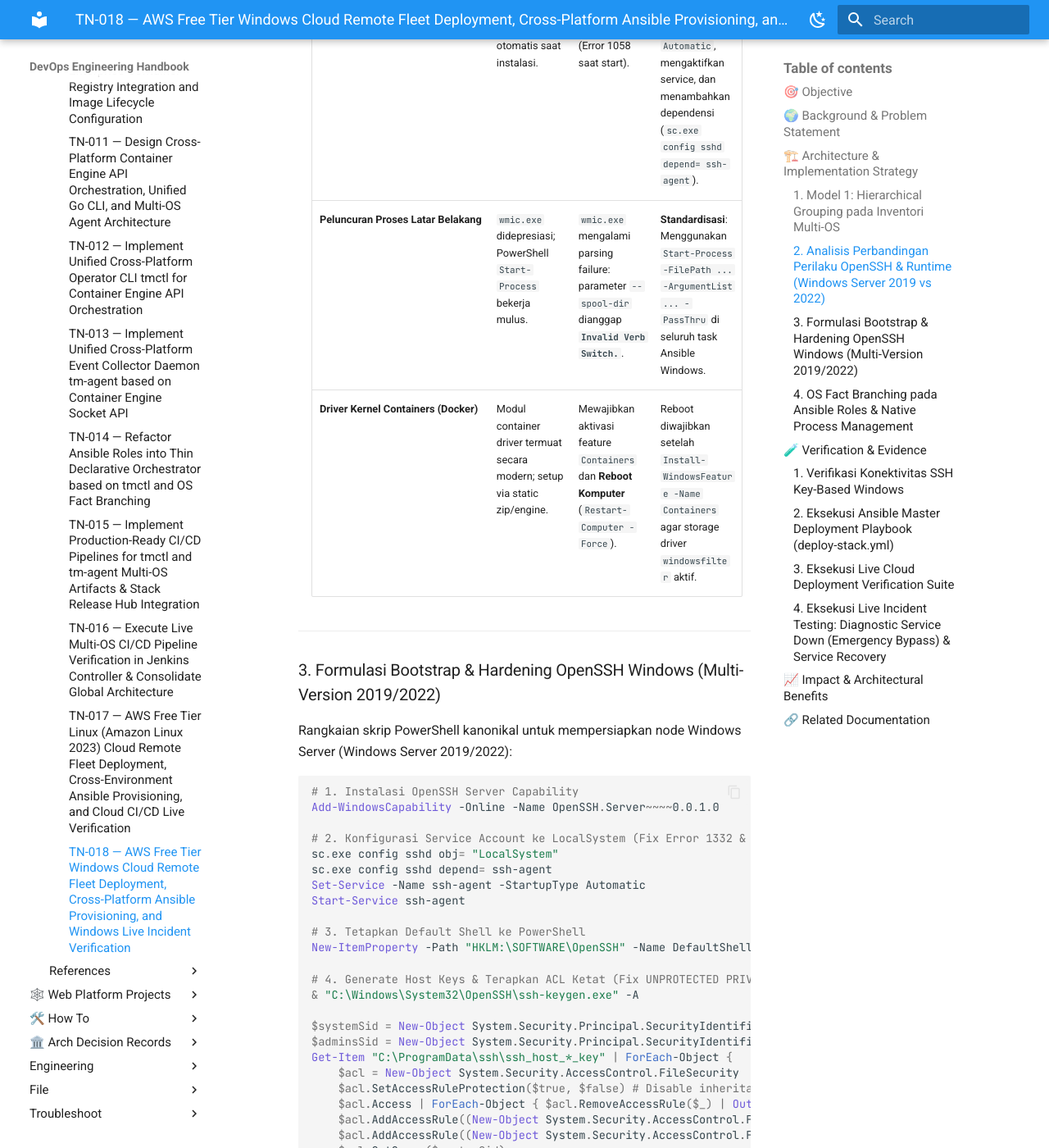
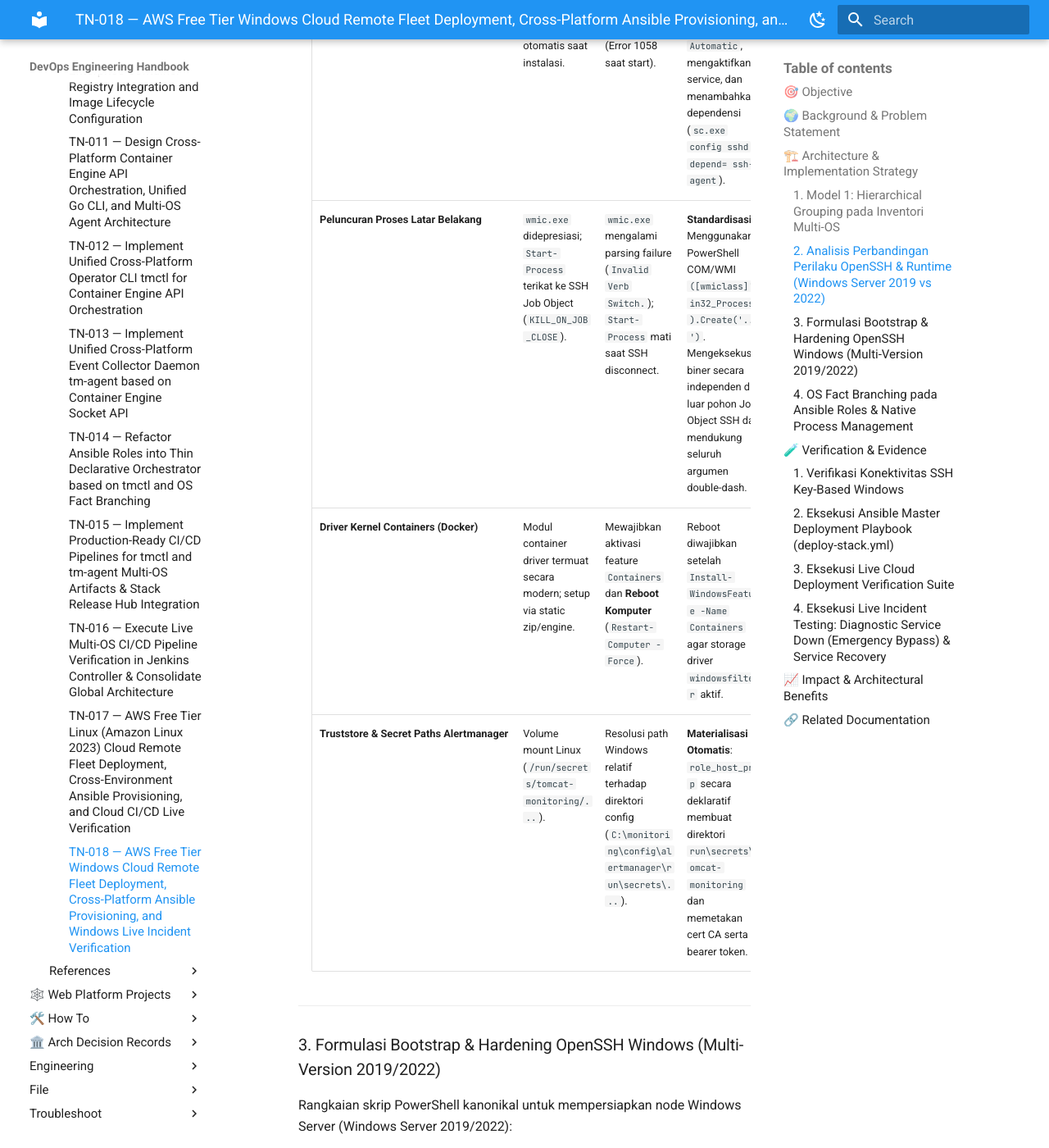
Before and after one commit to edkas07-oss/devops-handbook, an MkDocs documentation site: the page built from docs/projects/tomcat-monitoring/engineering-journal/continuous-integration-and-deployment/TN-018-aws-windows-fleet-deployment-cross-platform-ansible-provisioning-and-live-verification.md, in a window 1280 px wide and 1400 px high, scrolled down 5103 px. Shown: the whole window at 82% size. Built offline with MkDocs 1.6.1 and Material for MkDocs 9.7.7, drawn with Linux system fonts in a browser that asks for light colours; some of the changed text lies outside the part shown.

Commit message:
docs(tn-018): document WMI Win32_Process process detachment and Alertmanager truststore materialization

```diff
--- a/docs/projects/tomcat-monitoring/engineering-journal/continuous-integration-and-deployment/TN-018-aws-windows-fleet-deployment-cross-platform-ansible-provisioning-and-live-verification.md
+++ b/docs/projects/tomcat-monitoring/engineering-journal/continuous-integration-and-deployment/TN-018-aws-windows-fleet-deployment-cross-platform-ansible-provisioning-and-live-verification.md
@@ -92,8 +92,9 @@ Hasil investigasi operasional membuktikan adanya perbedaan perilaku signifikan a
 | **Inisialisasi Host Keys** | Otomatis dibuat saat instalasi capability dengan ACL yang sudah kompatibel. | **Tidak otomatis dibuat**; jika dibuat manual mewarisi ACL permisif dari `C:\ProgramData\ssh`. | `sshd.exe` menolak private key (*UNPROTECTED PRIVATE KEY FILE*). **Wajib** me-reset ACL via .NET `FileSecurity` (SYSTEM + Admins only, inheritance disabled). |
 | **Service Account `sshd`** | Berjalan di bawah `NT SERVICE\sshd` dengan SID mapping built-in. | `NT SERVICE\sshd` memicu **SID Lookup Error 1332**; explicit ACE untuk sshd justru ditolak OpenSSH. | **Wajib** mengikat service account ke `LocalSystem` (`sc.exe config sshd obj= LocalSystem`). |
 | **Dependensi `ssh-agent`** | Terpasang dan aktif secara otomatis saat instalasi. | Sering berada pada status `Disabled` (Error 1058 saat start). | **Wajib** mengubah startup ke `Automatic`, mengaktifkan service, dan menambahkan dependensi (`sc.exe config sshd depend= ssh-agent`). |
-| **Peluncuran Proses Latar Belakang** | `wmic.exe` didepresiasi; PowerShell `Start-Process` bekerja mulus. | `wmic.exe` mengalami parsing failure: parameter `--spool-dir` dianggap **`Invalid Verb Switch.`**. | **Standardisasi**: Menggunakan `Start-Process -FilePath ... -ArgumentList ... -PassThru` di seluruh task Ansible Windows. |
+| **Peluncuran Proses Latar Belakang** | `wmic.exe` didepresiasi; `Start-Process` terikat ke SSH Job Object (`KILL_ON_JOB_CLOSE`). | `wmic.exe` mengalami parsing failure (`Invalid Verb Switch.`); `Start-Process` mati saat SSH disconnect. | **Standardisasi**: Menggunakan PowerShell COM/WMI `([wmiclass]'Win32_Process').Create('...')`. Mengeksekusi biner secara independen di luar pohon Job Object SSH dan mendukung seluruh argumen double-dash. |
 | **Driver Kernel Containers (Docker)** | Modul container driver termuat secara modern; setup via static zip/engine. | Mewajibkan aktivasi feature `Containers` dan **Reboot Komputer** (`Restart-Computer -Force`). | Reboot diwajibkan setelah `Install-WindowsFeature -Name Containers` agar storage driver `windowsfilter` aktif. |
+| **Truststore & Secret Paths Alertmanager** | Volume mount Linux (`/run/secrets/tomcat-monitoring/...`). | Resolusi path Windows relatif terhadap direktori config (`C:\monitoring\config\alertmanager\run\secrets\...`). | **Materialisasi Otomatis**: `role_host_prep` secara deklaratif membuat direktori `run\secrets\tomcat-monitoring` dan memetakan cert CA serta bearer token. |
 
 ---
 
@@ -152,13 +153,13 @@ Restart-Service sshd
 
 - **`role_host_prep`:**
   - Linux: Membuat direktori `~/.local/share/...`, menyinkronkan scripts, menginstal `tmctl` Linux.
-  - Windows: Menggunakan `ansible.windows.win_file` untuk membuat `C:\monitoring` dan subfolder, lalu menginstal `tmctl.exe` via `ansible.windows.win_copy` dengan path delegasi stat yang baku.
+  - Windows: Menggunakan `ansible.windows.win_file` untuk membuat `C:\monitoring` dan subfolder, menginstal `tmctl.exe` via `ansible.windows.win_copy`, dan mematerialisasikan truststore/secrets Alertmanager ke `C:\monitoring\config\alertmanager\run\secrets\tomcat-monitoring`.
 - **`role_event_collector`:**
   - Linux: Mendaftarkan dan mengaktifkan systemd user unit `tm-agent.service`.
-  - Windows: Mentransfer `tm-agent.exe` ke `C:\monitoring\bin\tm-agent.exe`, mengelola proses daemon latar belakang secara idempoten menggunakan native PowerShell `Start-Process -FilePath ... -ArgumentList '--spool-dir "..."' -PassThru` (mengeliminasi bug `wmic Invalid Verb Switch`), dan memastikan spool directory `C:\monitoring\spool` aktif.
+  - Windows: Mentransfer `tm-agent.exe` ke `C:\monitoring\bin\tm-agent.exe`, mengelola proses daemon latar belakang secara idempoten menggunakan COM/WMI `([wmiclass]'Win32_Process').Create(...)` (menghindari terminasi Job Object SSH dan bug parsing `wmic.exe`), dan memastikan spool directory `C:\monitoring\spool` aktif.
 - **`role_container_stack`:**
   - Linux: Menerapkan orchestrasi kontainer via `tmctl` dan container engine (Docker/Podman).
-  - Windows: Menjalankan native platform components (`prometheus.exe`, `alertmanager.exe`, `mailpit.exe`) secara terpadu (*self-instrumented*) dengan Win32 `Start-Process` background process management dan verifikasi endpoint HTTP readiness (`:9090/-/ready`, `:9093/-/ready`, `:8025/api/v1/messages`).
+  - Windows: Menjalankan native platform components (`prometheus.exe`, `alertmanager.exe`, `mailpit.exe`) secara terpadu (*self-instrumented*) dengan WMI `Win32_Process.Create` background process management dan verifikasi endpoint HTTP readiness (`:9090/-/ready`, `:9093/-/ready`, `:8025/api/v1/messages`).
 
 ---
 
```
